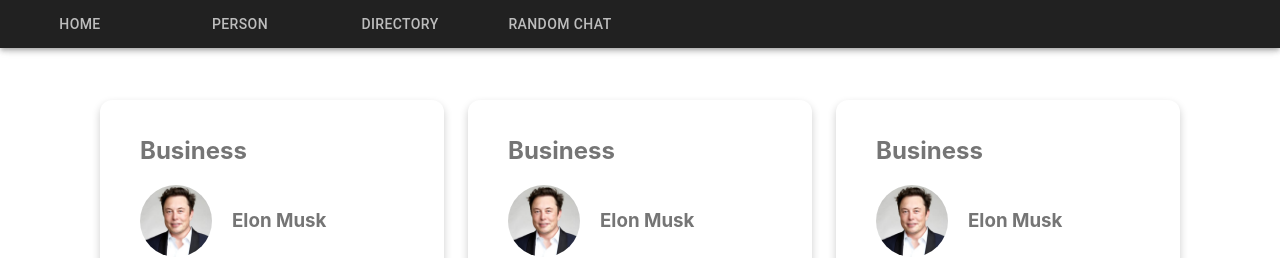
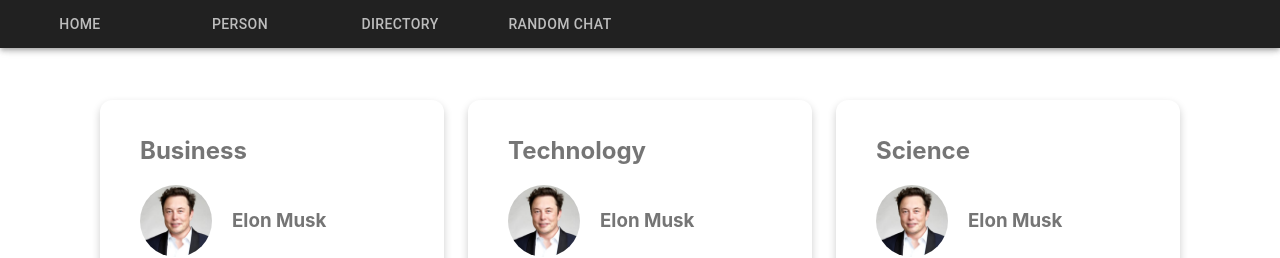
Before and after one commit to avgupta456/HackMIT-2020, a React (Create React App) app in the folder frontend/: page /directory in a window 1280 px wide. Shown: the top 258 px of the page. Built offline with nearby package versions, Linux system fonts and the light colour scheme.

Commit message:
Update Directory.js

```diff
--- a/frontend/src/Directory.js
+++ b/frontend/src/Directory.js
@@ -114,7 +114,7 @@
           <Grid item xs={4} >
             <Paper className={classes.paper} style={{paddingLeft: "40px"}}>
               <div style={{ textAlign: "left" }}>
-                <h2>Business</h2>
+                <h2>Technology</h2>
                 <div style={personStyle}>
                   <img
                     alt="Elon Musk"
@@ -141,7 +141,7 @@
           <Grid item xs={4} >
             <Paper className={classes.paper} style={{paddingLeft: "40px"}}>
               <div style={{ textAlign: "left" }}>
-                <h2>Business</h2>
+                <h2>Science</h2>
                 <div style={personStyle}>
                   <img
                     alt="Elon Musk"
```
